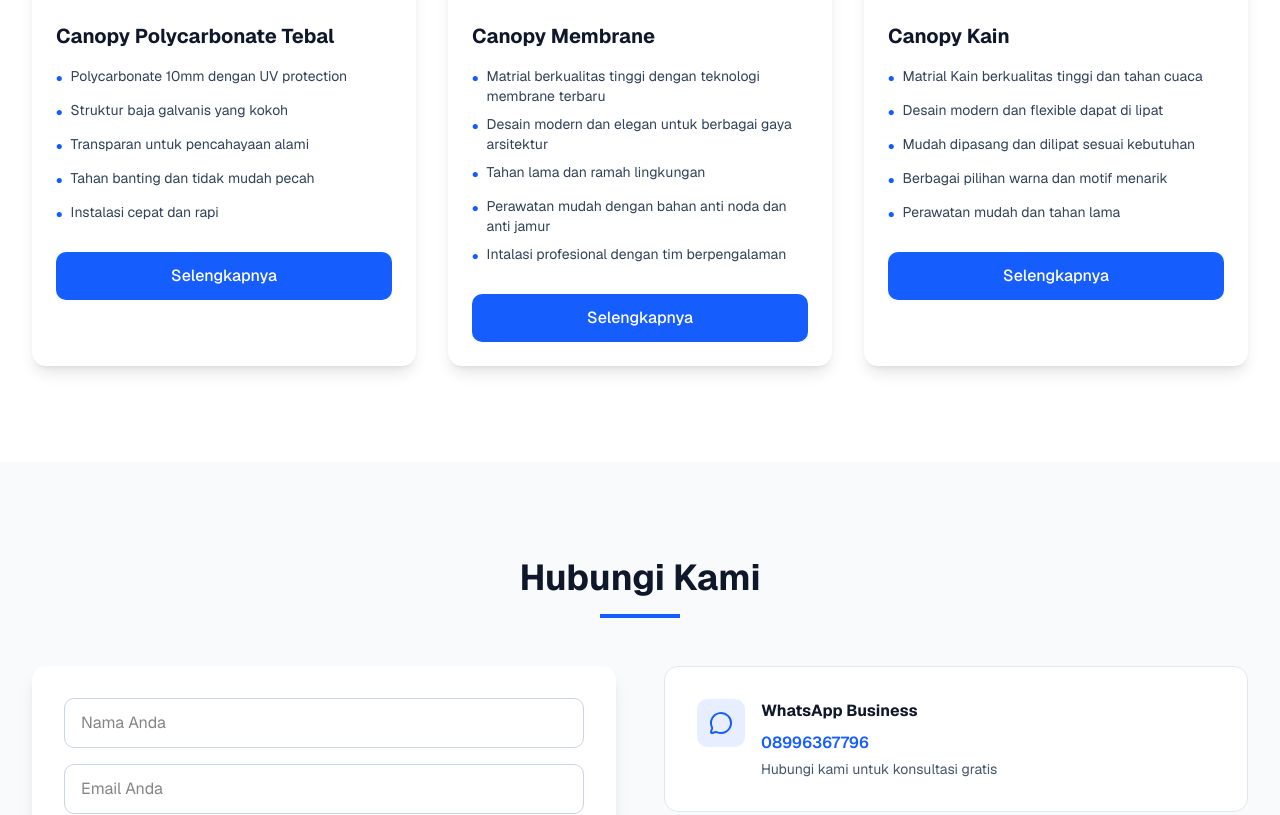
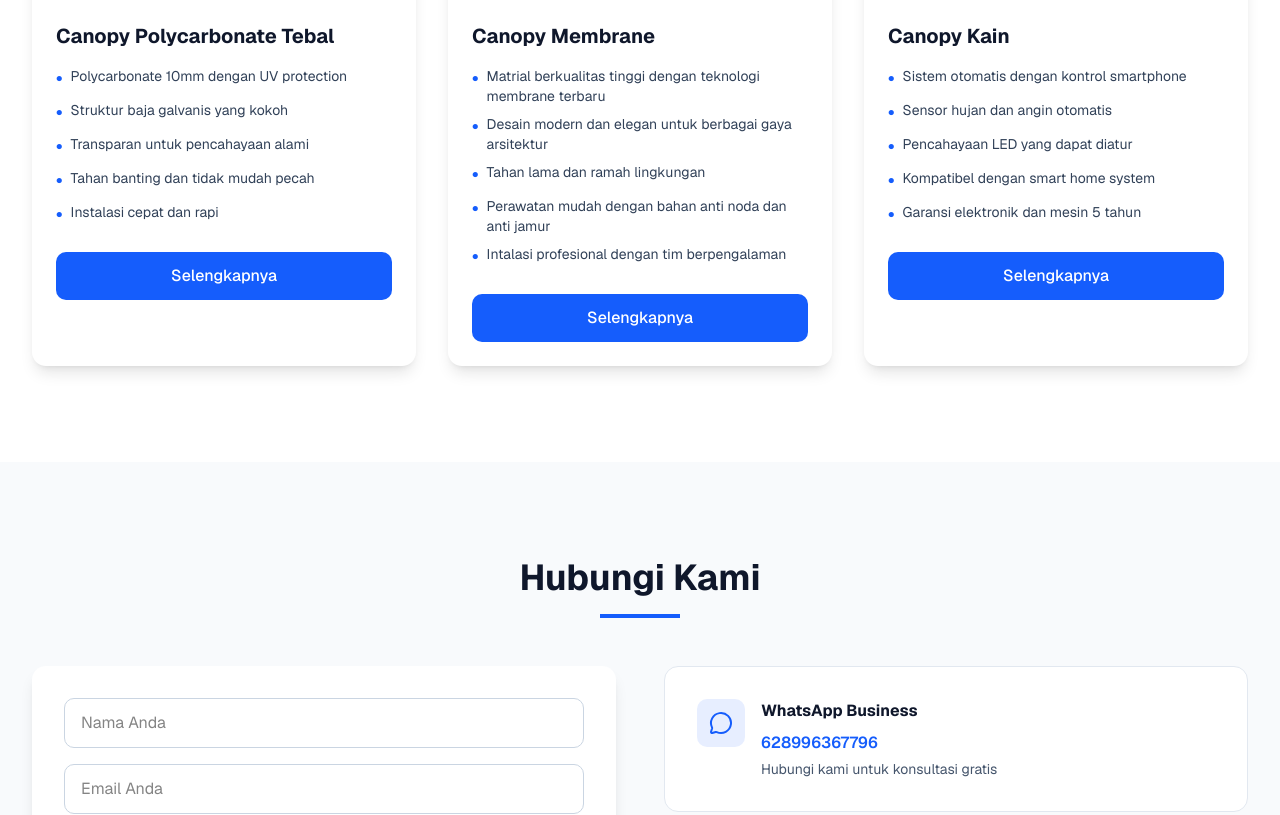
Before and after one commit to Fadillah237/Jalur_Langit_Canopy, a Next.js app: page / in a window 1280 px wide. Shown: the part 2916-3731 px from the top of the page. Built offline with nearby package versions, Linux system fonts and the light colour scheme.

Commit message:
Update WhatsApp number and product information
Updated WhatsApp contact number and added new product details.

```diff
--- a/app/page.tsx
+++ b/app/page.tsx
@@ -106,11 +106,11 @@ export default function Home() {
       image: '/canopy-kain.png',
       price: '',
       details: [
-        'Matrial Kain berkualitas tinggi dan tahan cuaca',
-        'Desain modern dan flexible dapat di lipat',
-        'Mudah dipasang dan dilipat sesuai kebutuhan',
-        'Berbagai pilihan warna dan motif menarik',
-        'Perawatan mudah dan tahan lama'
+        'Sistem otomatis dengan kontrol smartphone',
+        'Sensor hujan dan angin otomatis',
+        'Pencahayaan LED yang dapat diatur',
+        'Kompatibel dengan smart home system',
+        'Garansi elektronik dan mesin 5 tahun'
       ]
     },
   ]
@@ -193,7 +193,7 @@ export default function Home() {
                 </button>
               ))}
               <a
-                href={`https://wa.me/08996367796?text=Halo, saya ingin mengetahui lebih lanjut tentang produk Jalur Langit Canopy`}
+                href={`https://wa.me/628996367796?text=Halo, saya ingin mengetahui lebih lanjut tentang produk Jalur Langit Canopy`}
                 target="_blank"
                 rel="noopener noreferrer"
                 className="bg-blue-600 text-white px-6 py-2 rounded-lg hover:bg-blue-700 transition-colors text-sm font-medium flex items-center gap-2"
@@ -225,7 +225,7 @@ export default function Home() {
                 </button>
               ))}
               <a
-                href={`https://wa.me/08996367796?text=Halo, saya ingin mengetahui lebih lanjut tentang produk Jalur Langit Canopy`}
+                href={`https://wa.me/628996367796?text=Halo, saya ingin mengetahui lebih lanjut tentang produk Jalur Langit Canopy`}
                 target="_blank"
                 rel="noopener noreferrer"
                 className="block w-full bg-blue-600 text-white px-4 py-2 rounded-lg hover:bg-blue-700 transition-colors font-medium text-sm text-center"
@@ -259,7 +259,7 @@ export default function Home() {
                   <ChevronDown size={20} />
                 </button>
                 <a
-                  href={`https://wa.me/08996367796?text=Halo, saya ingin konsultasi canopy untuk hunian saya`}
+                  href={`https://wa.me/628996367796?text=Halo, saya ingin konsultasi canopy untuk hunian saya`}
                   target="_blank"
                   rel="noopener noreferrer"
                   className="bg-white/20 hover:bg-white/30 text-white px-8 py-3 rounded-lg font-medium transition-colors flex items-center gap-2 border border-white/30"
@@ -341,7 +341,7 @@ export default function Home() {
                     <Phone className="text-blue-600" size={20} />
                     <div>
                       <p className="text-sm text-slate-600">WhatsApp Business</p>
-                      <a href="https://wa.me/08996367796" target="_blank" rel="noopener noreferrer" className="font-semibold text-slate-900 hover:text-blue-600">08996367796</a>
+                      <a href="https://wa.me/628996367796" target="_blank" rel="noopener noreferrer" className="font-semibold text-slate-900 hover:text-blue-600">628996367796</a>
                     </div>
                   </div>
                   <div className="flex items-start gap-3">
@@ -391,7 +391,7 @@ export default function Home() {
                   </div>
 
                   <a
-                    href={`https://wa.me/08996367796?text=Saya tertarik dengan produk "${product.name}" dan ingin mengetahui lebih lanjut`}
+                    href={`https://wa.me/628996367796?text=Saya tertarik dengan produk "${product.name}" dan ingin mengetahui lebih lanjut`}
                     target="_blank"
                     rel="noopener noreferrer"
                     className="block w-full bg-blue-600 hover:bg-blue-700 text-white text-center py-3 rounded-lg font-medium transition-colors"
@@ -451,8 +451,8 @@ export default function Home() {
                   </div>
                   <div>
                     <h4 className="font-bold text-slate-900 mb-2">WhatsApp Business</h4>
-                    <a href="https://wa.me/08996367796" target="_blank" rel="noopener noreferrer" className="text-blue-600 hover:text-blue-700 font-semibold">
-                      08996367796
+                    <a href="https://wa.me/628996367796" target="_blank" rel="noopener noreferrer" className="text-blue-600 hover:text-blue-700 font-semibold">
+                      628996367796
                     </a>
                     <p className="text-slate-600 text-sm mt-1">Hubungi kami untuk konsultasi gratis</p>
                   </div>
@@ -517,7 +517,7 @@ export default function Home() {
             <h3 className="text-2xl font-bold mb-3">Bagikan Pengalaman Anda</h3>
             <p className="mb-6 opacity-90">Kami ingin mendengar cerita Anda tentang pengalaman menggunakan produk Jalur Langit Canopy</p>
             <a
-              href={`https://wa.me/08996367796?text=Saya ingin memberikan ulasan tentang produk Jalur Langit Canopy`}
+              href={`https://wa.me/628996367796?text=Saya ingin memberikan ulasan tentang produk Jalur Langit Canopy`}
               target="_blank"
               rel="noopener noreferrer"
               className="inline-block bg-white text-blue-600 px-8 py-3 rounded-lg font-semibold hover:bg-slate-100 transition-colors"
@@ -547,7 +547,7 @@ export default function Home() {
             </div>
             <div>
               <h4 className="font-semibold mb-4">Hubungi Kami</h4>
-              <p className="text-slate-400 text-sm">WhatsApp: <a href="https://wa.me/08996367796" className="text-white hover:text-blue-400">08996367796</a></p>
+              <p className="text-slate-400 text-sm">WhatsApp: <a href="https://wa.me/628996367796" className="text-white hover:text-blue-400">628996367796</a></p>
               <p className="text-slate-400 text-sm mt-2">Email: info@jalurlangtcanopy.com</p>
             </div>
           </div>
@@ -559,7 +559,7 @@ export default function Home() {
 
       {/* Floating WhatsApp Button */}
       <a
-        href={`https://wa.me/08996367796?text=Halo, saya ingin mengetahui lebih lanjut tentang produk Jalur Langit Canopy`}
+        href={`https://wa.me/628996367796?text=Halo, saya ingin mengetahui lebih lanjut tentang produk Jalur Langit Canopy`}
         target="_blank"
         rel="noopener noreferrer"
         className="fixed bottom-6 right-6 z-40 bg-blue-600 hover:bg-blue-700 text-white rounded-full p-4 shadow-lg transition-all duration-300 hover:shadow-xl hover:scale-110 flex items-center justify-center"
```
